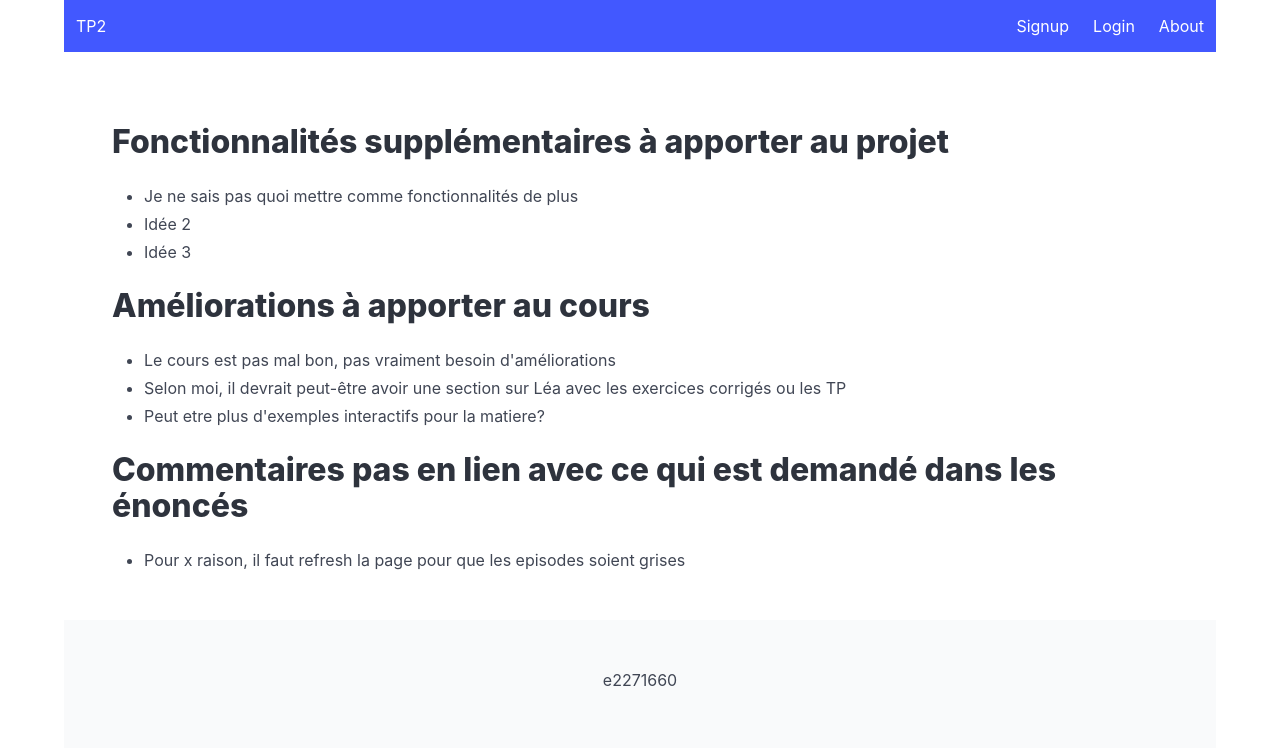
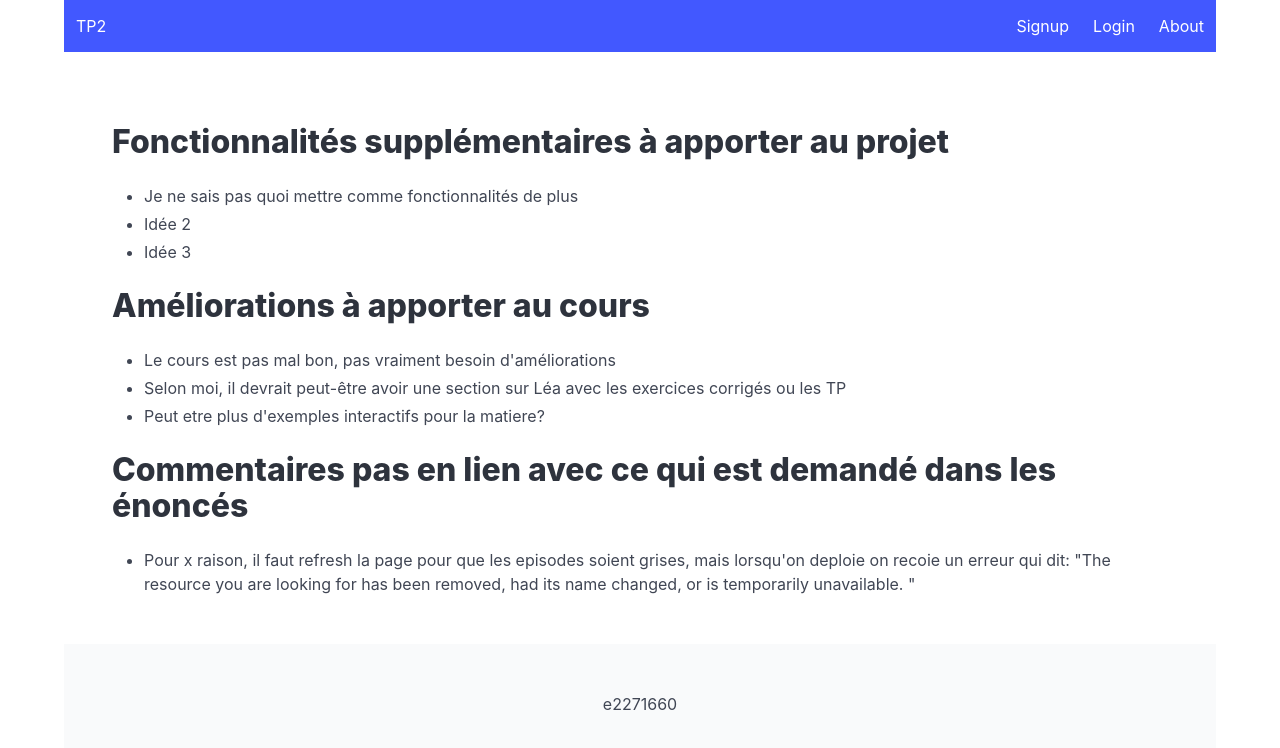
Before and after one commit to PepiDearo/tp2appwebclientes1, a React (Vite) app: page /about in a window 1280 px wide. Shown: the top 748 px of the page. Built offline with nearby package versions, Linux system fonts and the light colour scheme.

Commit message:
petit commentaire

```diff
--- a/src/About.jsx
+++ b/src/About.jsx
@@ -27,7 +27,7 @@ export function About() {
           Commentaires pas en lien avec ce qui est demandé dans les énoncés
         </h1>
         <ul aria-describedby="about-desc-2">
-          <li>Pour x raison, il faut refresh la page pour que les episodes soient grises</li>
+          <li>Pour x raison, il faut refresh la page pour que les episodes soient grises, mais lorsqu'on deploie on recoie un erreur qui dit: "The resource you are looking for has been removed, had its name changed, or is temporarily unavailable. "</li>
 
         </ul>
 
```
Also changed, not shown: 1 other file (tests, documents, lock files or other folders).
